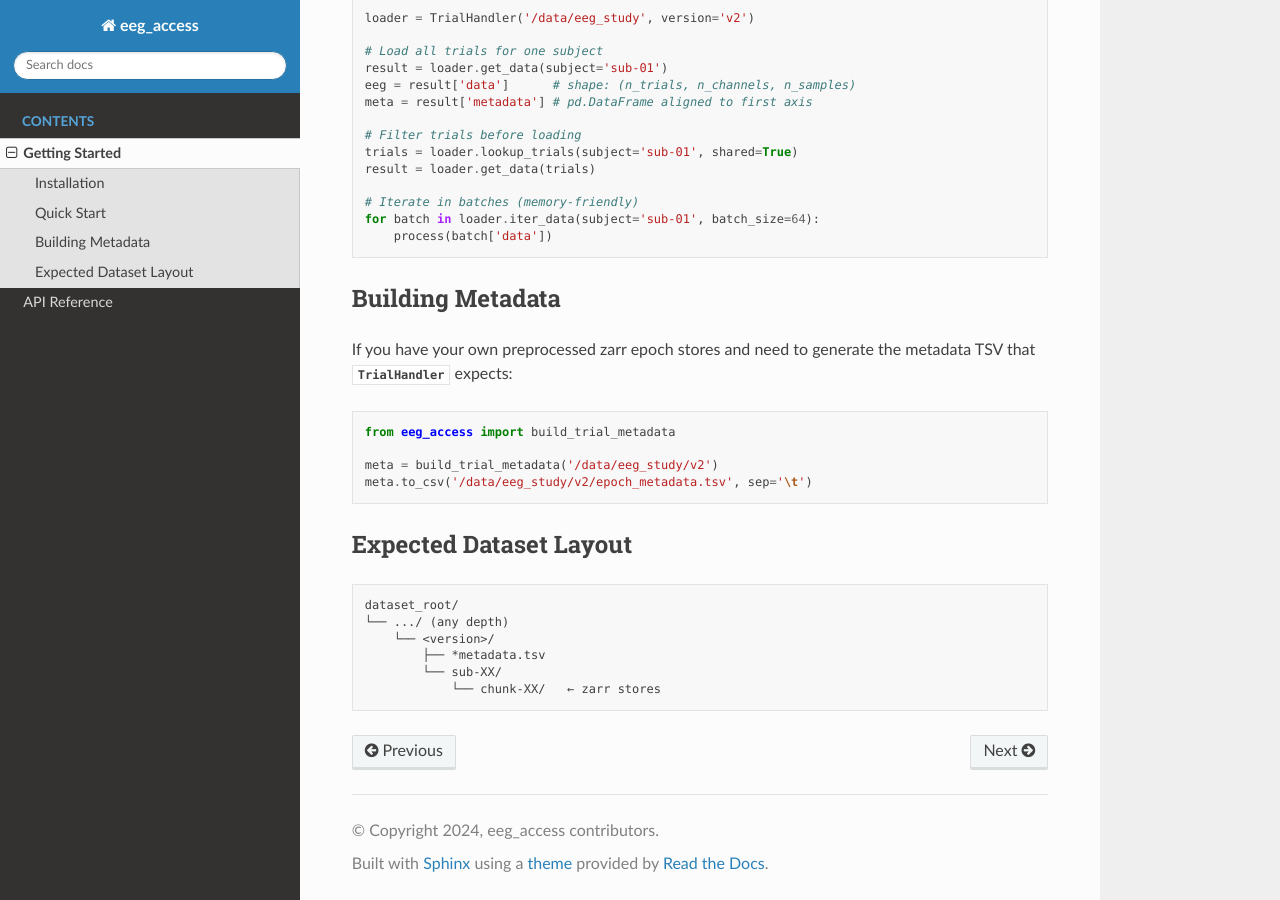
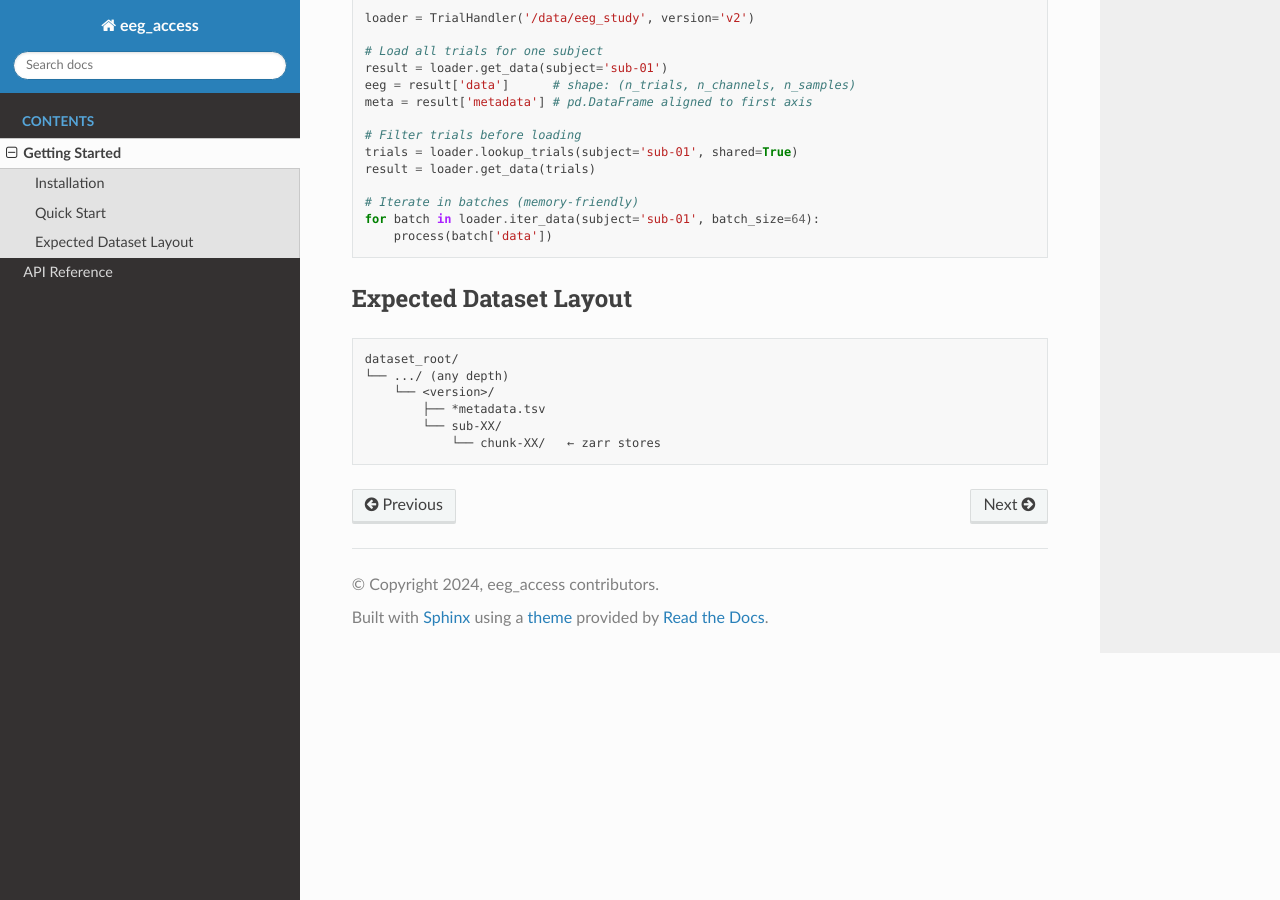
Before and after one commit to PeteBro/eeg_access, a Sphinx documentation site: the page built from docs/getting_started.rst, in a window 1280 px wide and 900 px high, scrolled down 572 px. Built offline with Sphinx 7.4.7 and the Read the Docs theme 3.1.0, drawn with Linux system fonts in a browser that asks for light colours.

Commit message:
Updated docs

```diff
--- a/docs/conf.py
+++ b/docs/conf.py
@@ -27,6 +27,8 @@ autodoc_default_options = {
     "show-inheritance": True,
 }
 
+autodoc_mock_imports = ["mne", "numcodecs"]
+
 napoleon_numpy_docstring = True
 napoleon_google_docstring = False
 
--- a/docs/getting_started.rst
+++ b/docs/getting_started.rst
@@ -36,17 +36,6 @@ Load trials from a versioned zarr dataset::
    for batch in loader.iter_data(subject='sub-01', batch_size=64):
        process(batch['data'])
 
-Building Metadata
------------------
-
-If you have your own preprocessed zarr epoch stores and need to generate the
-metadata TSV that :class:`~eeg_access.TrialHandler` expects::
-
-   from eeg_access import build_trial_metadata
-
-   meta = build_trial_metadata('/data/eeg_study/v2')
-   meta.to_csv('/data/eeg_study/v2/epoch_metadata.tsv', sep='\t')
-
 Expected Dataset Layout
 -----------------------
 
```
Also changed, not shown: README.md (+6 -1 lines).
